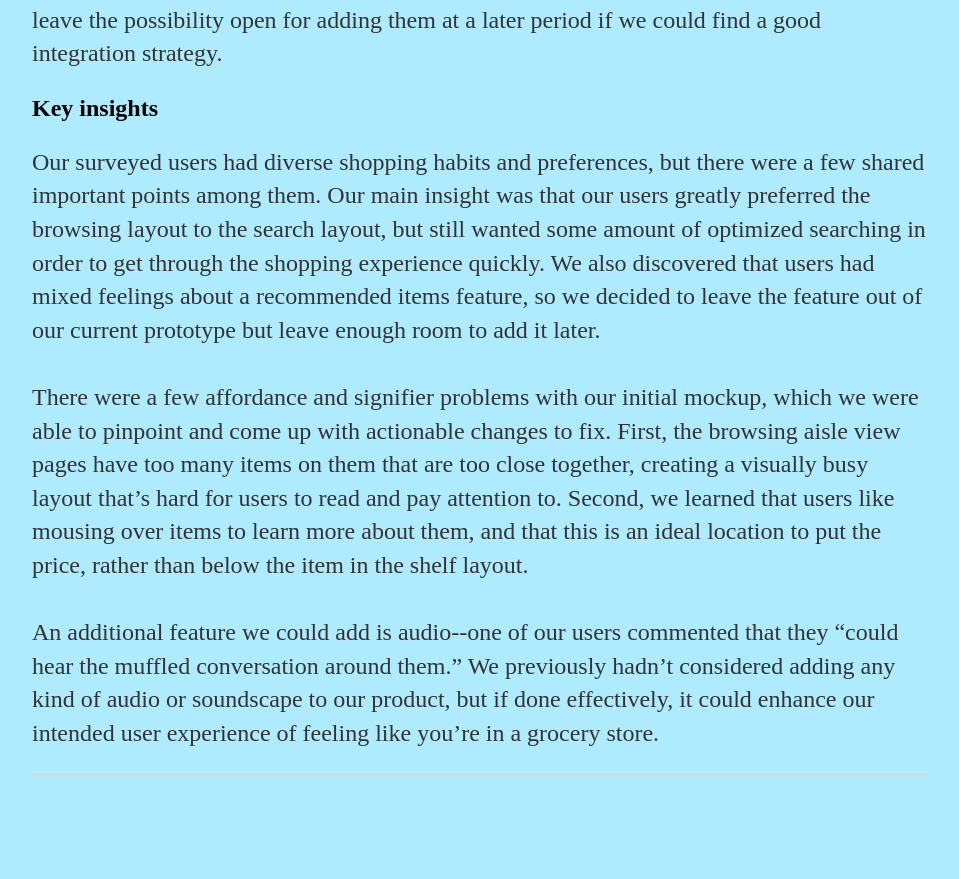
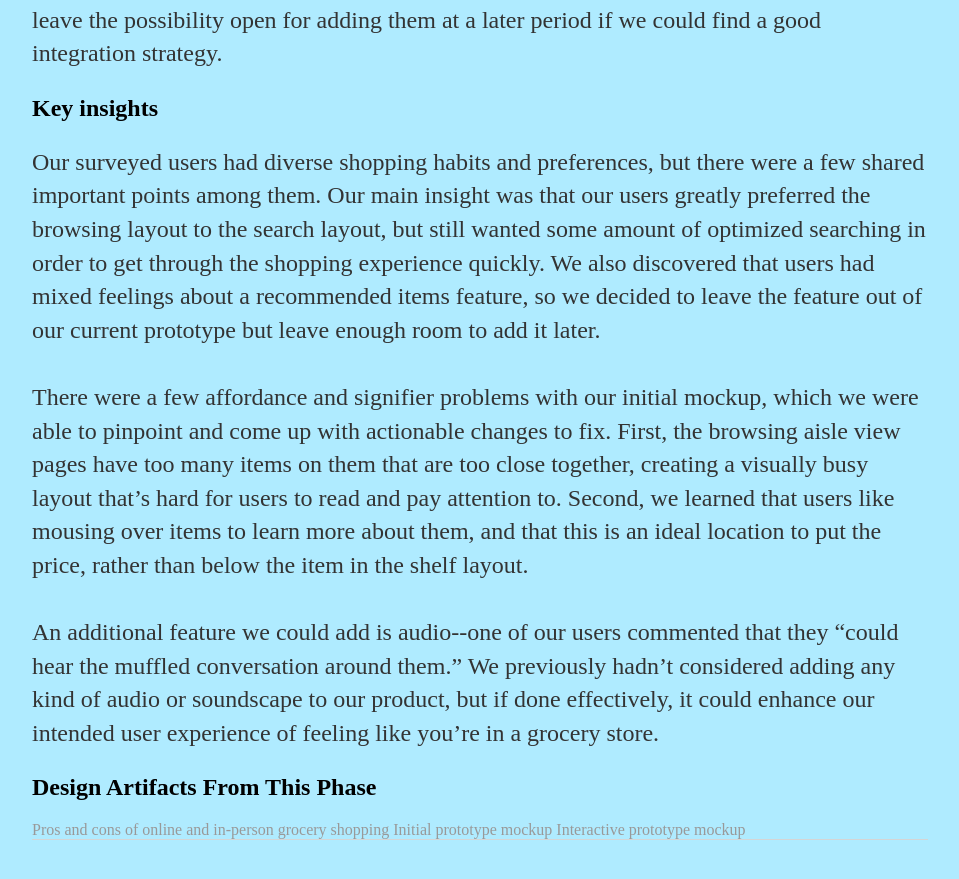
Before and after one commit to lillyosaurus/GroceryStoreUXDesignProject, a Jekyll site: the page built from index.html, in a window 1280 px wide and 900 px high, scrolled down 2516 px. Shown: the top 879 px of the window, without its empty margins (160-1119 px from the left). Built offline with Jekyll 4.4.1, drawn with Linux system fonts in a browser that asks for light colours; before the commit the page ends 3351 px from its top, so only the background shows below that.

Commit message:
Added links

```diff
--- a/index.html
+++ b/index.html
@@ -31,4 +31,8 @@ We are designing an alternative online grocery shopping interface, with the goal
 	<br><br>There were a few affordance and signifier problems with our initial mockup, which we were able to pinpoint and come up with actionable changes to fix. First, the browsing aisle view pages have too many items on them that are too close together, creating a visually busy layout that’s hard for users to read and pay attention to. Second, we learned that users like mousing over items to learn more about them, and that this is an ideal location to put the price, rather than below the item in the shelf layout.
 	<br><br>An additional feature we could add is audio--one of our users commented that they “could hear the muffled conversation around them.” We previously hadn’t considered adding any kind of audio or soundscape to our product, but if done effectively, it could enhance our intended user experience of feeling like you’re in a grocery store.
 	</p>
+	<h2> Design Artifacts From This Phase </h2>
+	<a href="https://miro.com/app/board/o9J_kj4giU8=/">Pros and cons of online and in-person grocery shopping</a>
+	<a href="https://miro.com/app/board/o9J_kiLFMWQ=/">Initial prototype mockup</a>
+	<a href="https://www.figma.com/file/84mxKgFuUDpARVQvbHlidU/New-grocery-stores-lol-Copy?node-id=0%3A1">Interactive prototype mockup</a>
 </div><!-- /.blurb -->
```
